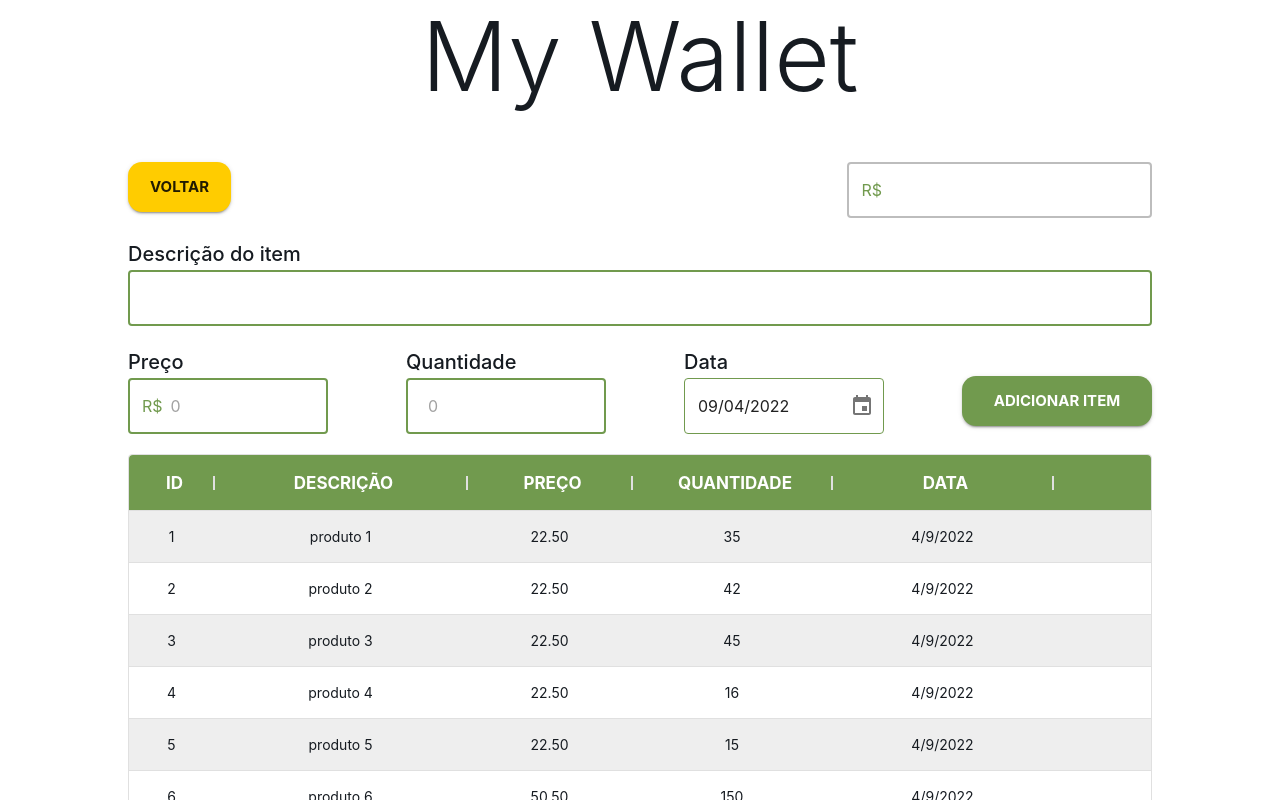
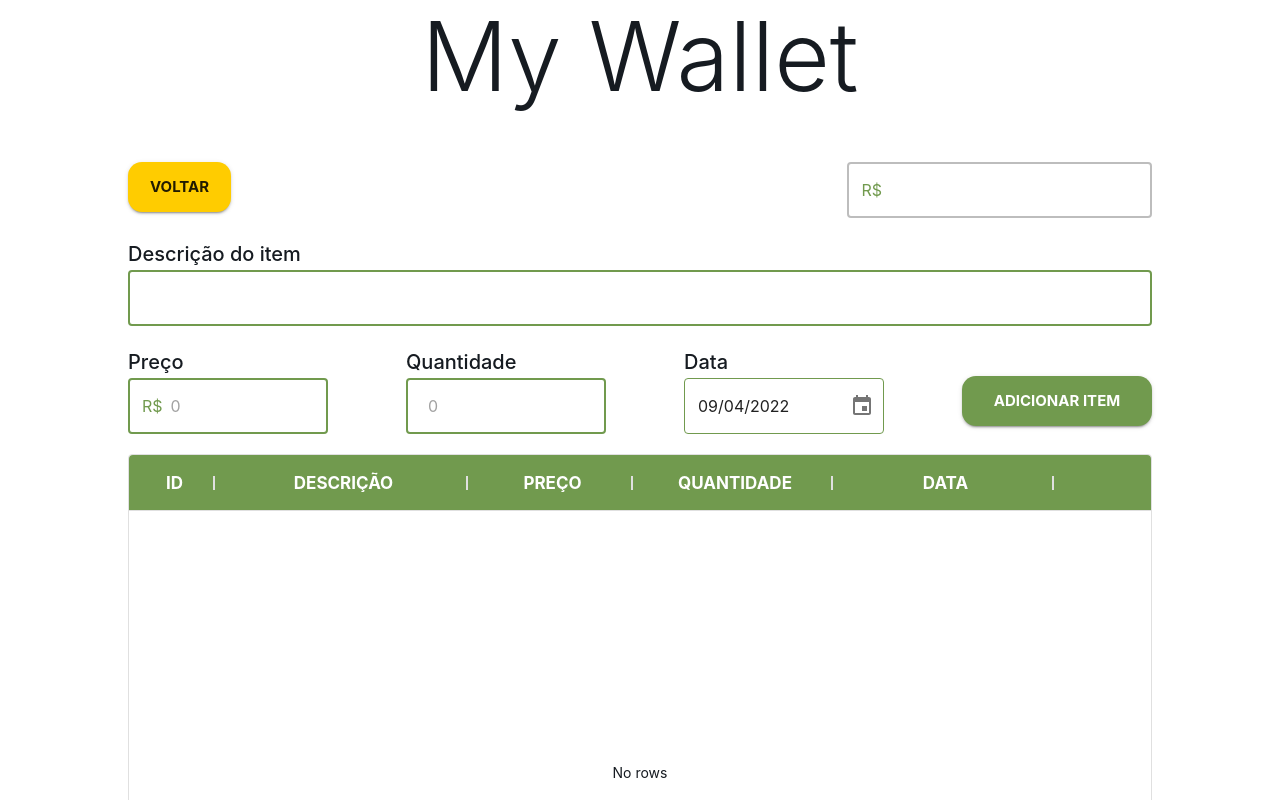
Before and after one commit to caions/my-wallet, a React (Create React App) app: page /expenses in a window 1280 px wide. Shown: the top 800 px of the page. Built offline with nearby package versions, Linux system fonts and the light colour scheme.

Commit message:
feat: delete icon

```diff
--- a/src/pages/Expenses/index.tsx
+++ b/src/pages/Expenses/index.tsx
@@ -17,6 +17,7 @@
 import * as yup from "yup";
 import { ValidateOptions } from "yup/lib/types";
 import MainLayout from "../../layouts/MainLayout";
+import DeleteIcon from '@mui/icons-material/Delete';
 
 const columns: GridColDef[] = [
   {
@@ -75,21 +76,13 @@
     headerAlign: 'center',
     align: 'center',
     hideSortIcons: true,
-    disableColumnMenu: true
+    disableColumnMenu: true,
+    renderCell: () => {
+      return <DeleteIcon color="error" sx={{ cursor: 'pointer' }} />
+    },
   }
 ];
 
-const rows2 = [
-  { id: 1, descricao: 'produto 1', preco: '22.50', quantidade: '35', date: new Date(), acao: "Excluir" },
-  { id: 2, descricao: 'produto 2', preco: '22.50', quantidade: '42', date: new Date(), acao: "Excluir" },
-  { id: 3, descricao: 'produto 3', preco: '22.50', quantidade: '45', date: new Date(), acao: "Excluir" },
-  { id: 4, descricao: 'produto 4 ', preco: '22.50', quantidade: '16', date: new Date(), acao: "Excluir" },
-  { id: 5, descricao: 'produto 5', preco: '22.50', quantidade: '15', date: new Date(), acao: "Excluir" },
-  { id: 6, descricao: 'produto 6', preco: '50.50', quantidade: '150', date: new Date(), acao: "Excluir" },
-  { id: 7, descricao: 'produto 7', preco: '22.50', quantidade: '44', date: new Date(), acao: "Excluir" },
-  { id: 8, descricao: 'produto 8', preco: '22.50', quantidade: '36', date: new Date(), acao: "Excluir" },
-  { id: 9, descricao: 'produto 9', preco: '22.50', quantidade: '65', date: new Date(), acao: "Excluir" },
-];
 
 const StripedDataGrid = styled(DataGrid)(({ theme }) => ({
   maxHeight: '635px',
@@ -147,31 +140,6 @@
     display: "flex",
     justifyContent: "space-between",
     margin: "20px 0",
-  };
-
-  const tableStyle = {
-    minWidth: 650,
-    ".MuiTableRow-head": {
-      height: "50px",
-      backgroundColor: "primary.main",
-      ".MuiTableCell-root": {
-        color: "white",
-        fontWeight: 700,
-      },
-    },
-    ".MuiTableRow-root": {
-      height: "50px",
-    },
-    ".MuiTableRow-root:last-child": {},
-    ".MuiTableRow-root:nth-of-type(even)": {
-      backgroundColor: "common.white",
-    },
-    ".MuiTableCell-head": {
-      fontSize: "17px",
-    },
-    ".MuiTableCell-body": {
-      fontSize: "17px",
-    },
   };
 
   interface IRows {
@@ -285,7 +253,7 @@
   }
 
   useEffect(() => {
-    setRows(rows2)
+    setRows(rows)
   }, [])
 
   return (
```
